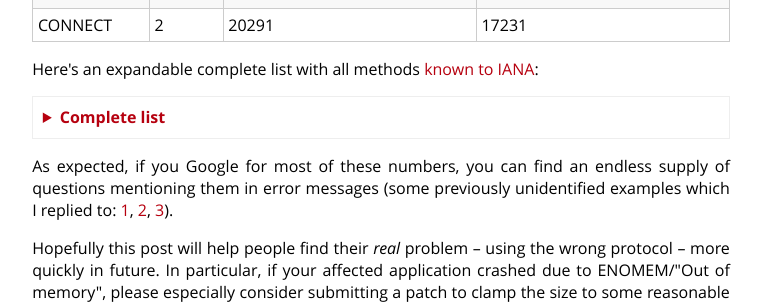
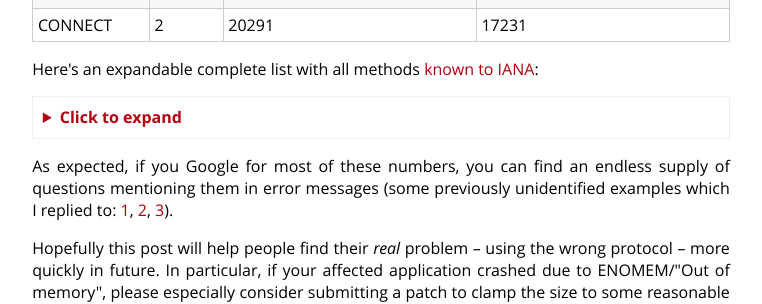
Before and after one commit to cdown/chrisdown.name, a Jekyll site: the page built from _posts/2020-01-13-1195725856-and-friends-the-origins-of-mysterious-numbers.md, in a window 1280 px wide. Shown: the part 4079-4383 px from the top of the page, without its empty margins (259-1021 px from the left). Built offline with Jekyll 4.4.1, drawn with Linux system fonts in a browser that asks for light colours.

Commit message:
summary: Work better in w3m by filling text in CSS

```diff
--- a/_plugins/details.rb
+++ b/_plugins/details.rb
@@ -10,10 +10,10 @@ class Details < Liquid::Block
     # Pipe param through liquid to make additional replacements possible
     content = Liquid::Template.parse(contents).render context
 
-    "<details markdown=1><summary>#{@title}</summary>
+    "<details markdown=1><summary></summary>
 #{content}
 </details>"
   end
 
-  Liquid::Template.register_tag "details", self
+  Liquid::Template.register_tag "hidden", self
 end
--- a/_posts/2020-01-13-1195725856-and-friends-the-origins-of-mysterious-numbers.md
+++ b/_posts/2020-01-13-1195725856-and-friends-the-origins-of-mysterious-numbers.md
@@ -204,7 +204,7 @@ And the results:
 Here's an expandable complete list with all methods [known to
 IANA](https://www.iana.org/assignments/http-methods/http-methods.xhtml):
 
-{% details Complete list %}
+{% hidden %}
 | data              | bytes | little-endian       | big-endian          |
 |-------------------|-------|---------------------|---------------------|
 | ACL               | 4     | 541868865           | 1094929440          |
@@ -308,7 +308,7 @@ IANA](https://www.iana.org/assignments/http-methods/http-methods.xhtml):
 | VERSION-CONTROL   | 8     | 3264633956239295830 | 6216465378320535085 |
 | VERSION-CONTROL   | 4     | 1397900630          | 1447383635          |
 | VERSION-CONTROL   | 2     | 17750               | 22085               |
-{% enddetails %}
+{% endhidden %}
 
 As expected, if you Google for most of these numbers, you can find an endless
 supply of questions mentioning them in error messages (some previously
--- a/css/style.css
+++ b/css/style.css
@@ -344,6 +344,10 @@ details {
   padding: 0.6em;
 }
 
+summary:after {
+    content: "Click to expand";
+}
+
 summary {
   font-weight: bold;
   cursor: pointer;
```
